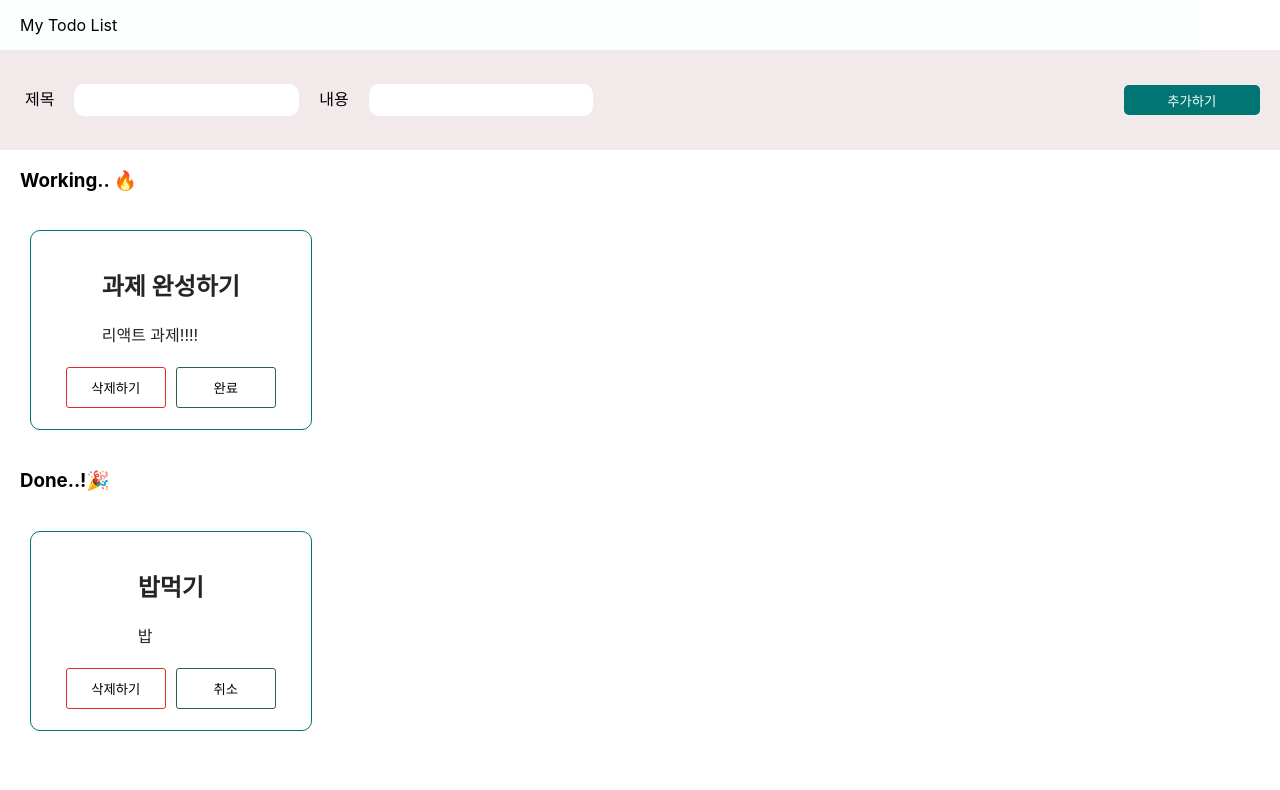
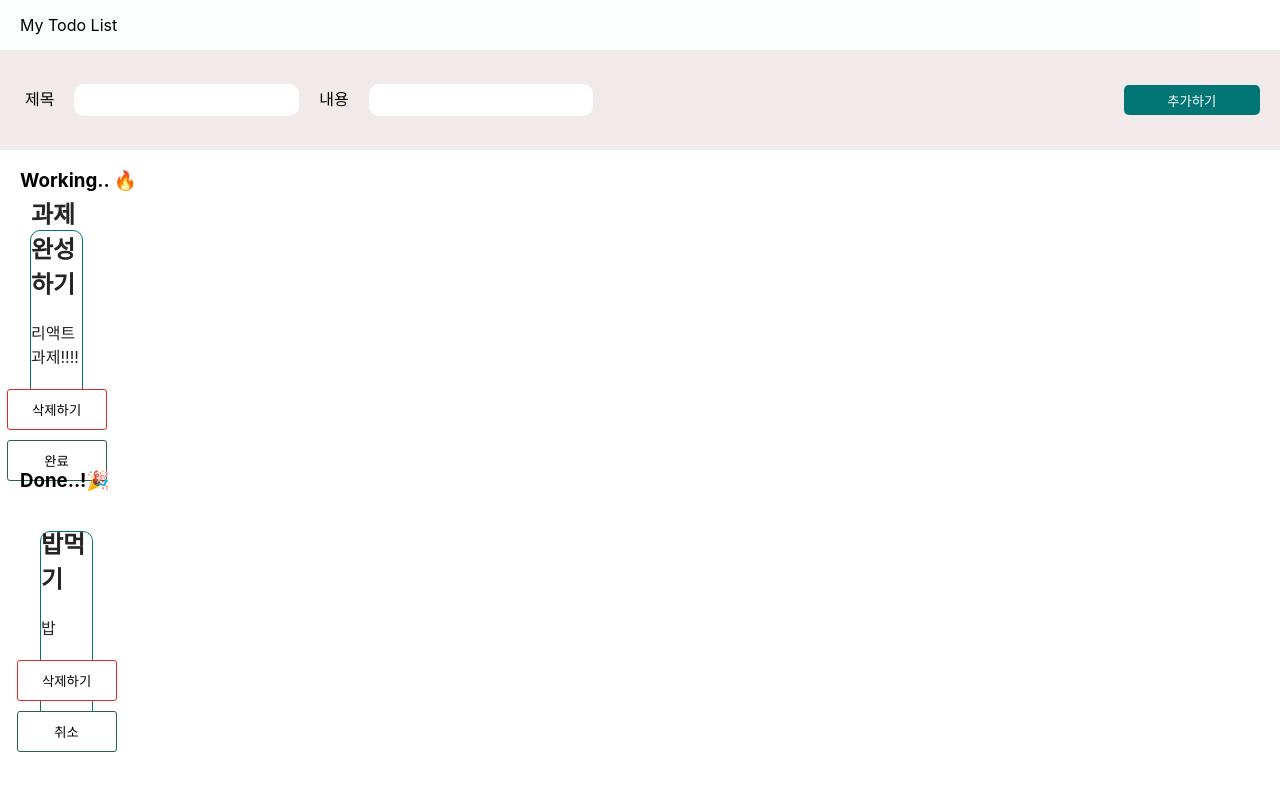
Before and after one commit to crystal993/To-Do-List, a React (Create React App) app: page / in a window 1280 px wide. Shown: the top 790 px of the page. Built offline with nearby package versions, Linux system fonts and the light colour scheme.

Commit message:
modify if render

```diff
--- a/src/components/list/List.jsx
+++ b/src/components/list/List.jsx
@@ -18,18 +18,14 @@ function List({ setTodoList, todoList }) {
         <h3>Working.. 🔥</h3>
         <div className='to-do-container'>
             {todoList.map((todo) => {
-              if (!todo.isDone) {
-                return (
-                  <Todo
-                    todo={todo}
-                    key={todo.id}
-                    onDeleteHanlder={onDeleteHanlder}
-                    onToggleHandler={onToggleHandler}
-                  />
-                );
-              } else {
-                return null;
-              }
+             return <div className="item">
+             {todo.isDone === false &&
+              <Todo
+                todo={todo}
+                key={todo.id}
+                onDeleteHanlder={onDeleteHanlder}
+                onToggleHandler={onToggleHandler}
+              />} </div>
             })}
         </div>
         <h3>Done..!🎉</h3>
@@ -38,22 +34,16 @@ function List({ setTodoList, todoList }) {
             {
               todoList.map((todo)=>{
                 // eslint-disable-next-line no-lone-blocks
-                {
-                  if(todo.isDone){
-                    return (
+                return <div className="item">
+                {todo.isDone === true &&
                       <Todo
                         todo={todo}
                         key={todo.id}
                         onDeleteHanlder={onDeleteHanlder}
                         onToggleHandler={onToggleHandler}
                       />
-                    );
-                  } else {
-                    return null;
-                  }
-                }
-              })
-            }
+                  }</div>
+              })}
         </div>
       </div>
     );
--- a/src/components/list/style.css
+++ b/src/components/list/style.css
@@ -13,3 +13,7 @@
     height: 240px;
     align-items: center;
 }
+
+.item {
+    margin-right: 10px;
+}
```
